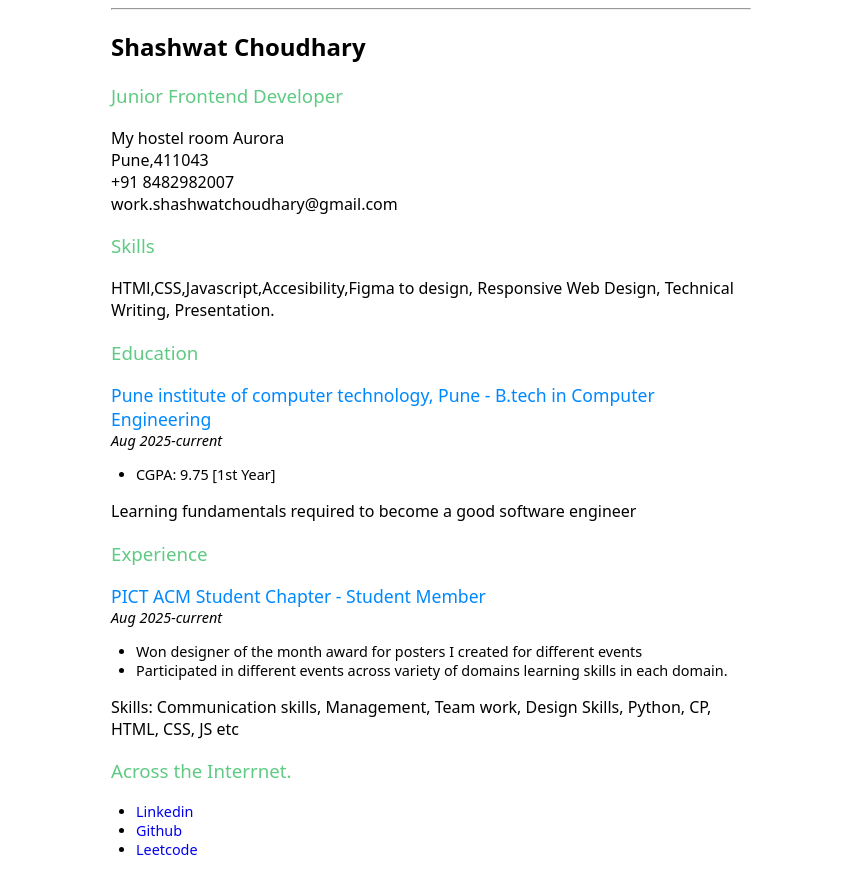
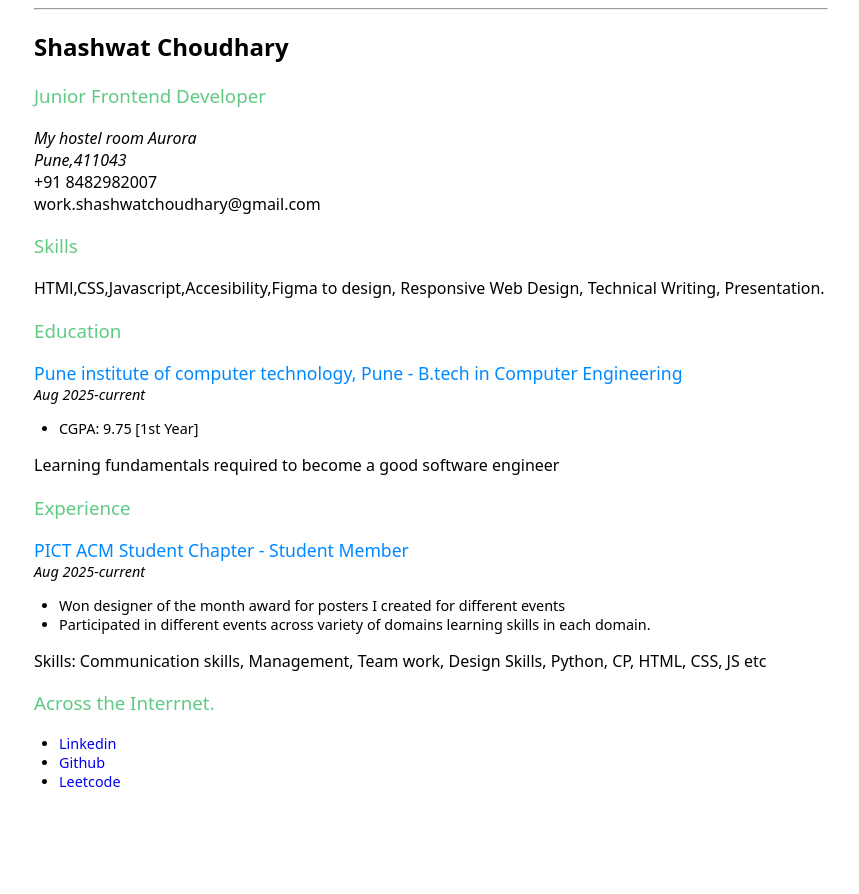
Before and after one commit to Shashwat2907/roadmap.sh-projects, a plain HTML site: page frontend-projects/Single-page-CV/index.html in a window 1280 px wide. Shown: the whole page, without its empty margins (209-1068 px from the left). After the commit the page ends 816 px from the top, so only its background shows below. Drawn offline with Linux system fonts and the light colour scheme.

Commit message:
fixed the sematics

```diff
--- a/frontend-projects/Single-page-CV/css/style.css
+++ b/frontend-projects/Single-page-CV/css/style.css
@@ -1,13 +1,13 @@
 body{
     font-family: system-ui, -apple-system, BlinkMacSystemFont, 'Segoe UI', Roboto, Oxygen, Ubuntu, Cantarell, 'Open Sans', 'Helvetica Neue', sans-serif;
-    height:100vw;
-    max-width:100vw;
-    margin-inline:25vw;
+    min-height:100vh;
+    max-width:794px;
+    margin-inline:auto;
 }
 
 h3{
     font-weight: normal;
-    color: rgb(95, 202, 131)
+    color: rgb(95, 202, 131);
 }
 
 span{
@@ -29,9 +29,9 @@ a{
     text-decoration: none;
 }
 
-a :hover{
+a:hover{
     color:red;
 }
-a :active{
+a:active{
     color:aqua;
 }
--- a/frontend-projects/Single-page-CV/index.html
+++ b/frontend-projects/Single-page-CV/index.html
@@ -11,6 +11,9 @@
         <meta name="robots" content="index,follow">
         <meta property="og:title" content="Single-Page CV">
         <meta property="og:description" content="This is a single page cv website built for submission for roadmap.sh project">
+        <meta property="og:image" content="">
+        <meta property="og:url" content="">
+        <meta property="og:type" content="">
 
         <link rel="stylesheet" href="./css/style.css">
     </head>
@@ -22,8 +25,10 @@
 
             <h3>Junior Frontend Developer</h3>
 
-            My hostel room Aurora<br>
-            Pune,411043<br>
+            <address>
+                My hostel room Aurora<br>
+                Pune,411043<br>
+            </address>
             +91 8482982007<br>
             work.shashwatchoudhary@gmail.com
         </section>
@@ -63,7 +68,7 @@
                     <li><a href="https://github.com/Shashwat2907">Github</a></li>
                     <li><a href="https://leetcode.com/u/ShashwatChoudhary/">Leetcode</a></li>
                 </ul>
-
+        </section>
 
     </body>
 </html>
```
